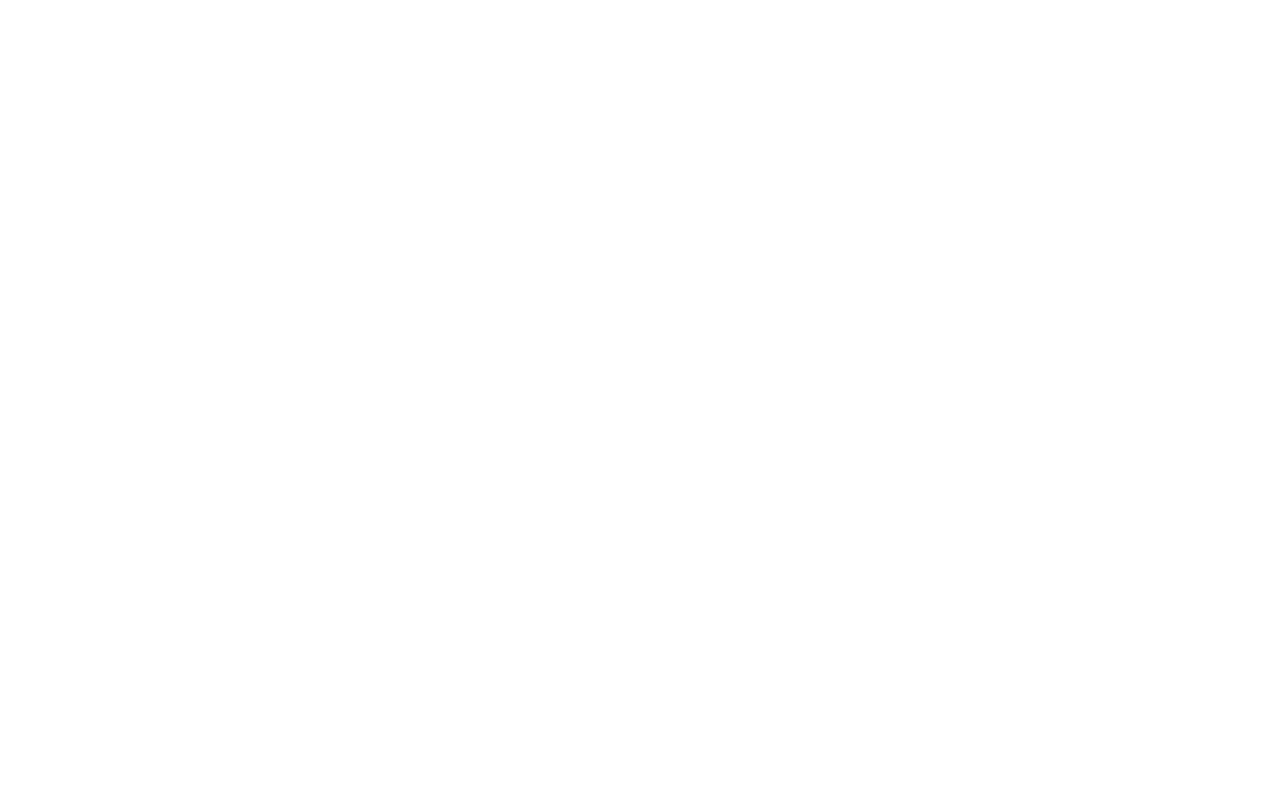
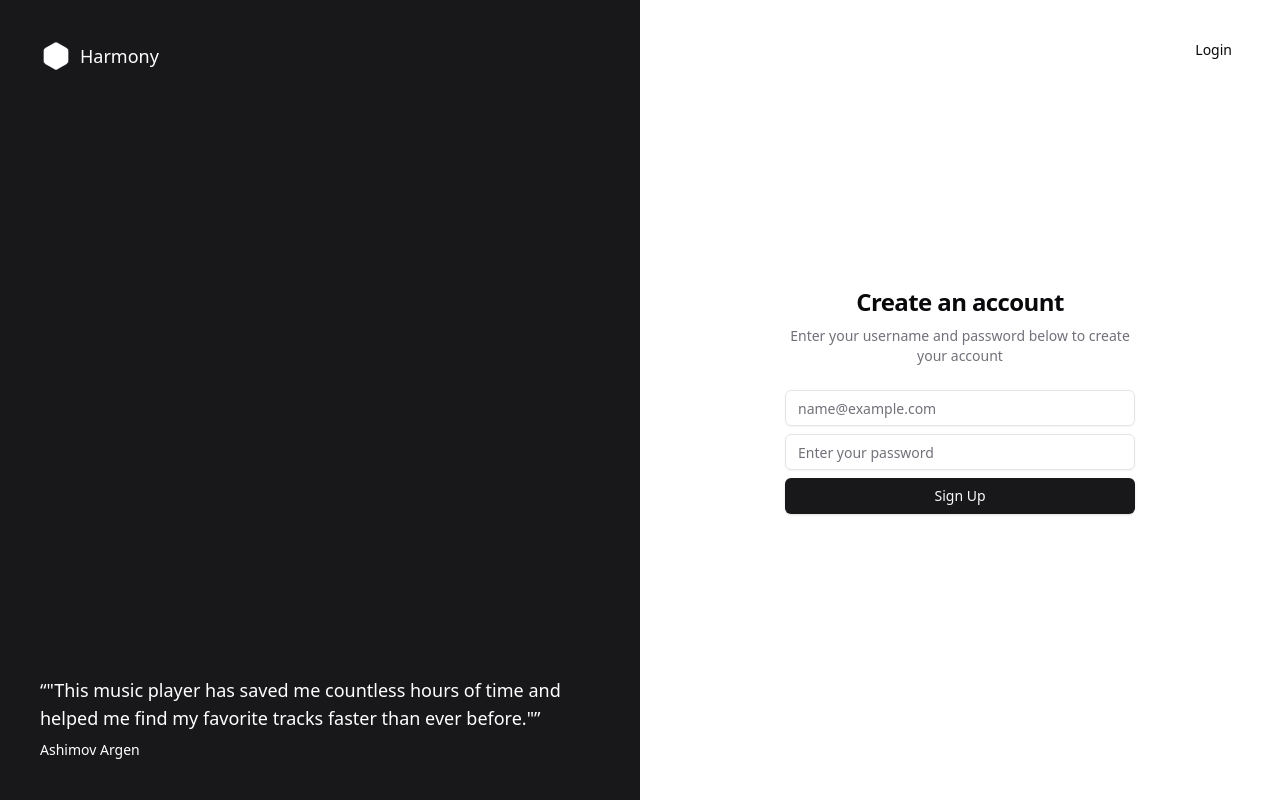
Before and after one commit to nenahui/spotify, a React (Vite) app in the folder front/: page /register in a window 1280 px wide. Before the commit this address had no page. Built offline with nearby package versions, Linux system fonts and the light colour scheme.

Commit message:
register page complete

```diff
--- a/front/src/App.tsx
+++ b/front/src/App.tsx
@@ -1,3 +1,4 @@
+import { Register } from '@/components/auth/register';
 import { Album } from '@/features/music/album';
 import { Artists } from '@/features/music/artists';
 import { Music } from '@/features/music/music';
@@ -15,6 +16,7 @@
         <Route path='artists/:id' element={<Album />} />
         <Route path='album/:id' element={<Tracks />} />
       </Route>
+      <Route path={'/register'} element={<Register />} />
     </Routes>
   );
 };
--- /dev/null
+++ b/front/src/components/auth/register.tsx
@@ -0,0 +1,43 @@
+import { UserAuthForm } from '@/components/components/authForm';
+import { buttonVariants } from '@/components/ui/button';
+import { cn } from '@/lib/utils';
+import { Link } from 'react-router-dom';
+
+export const Register = () => {
+  return (
+    <>
+      <div className='container relative hidden h-screen flex-col items-center justify-center md:grid lg:max-w-none lg:grid-cols-2 lg:px-0'>
+        <Link to='/' className={cn(buttonVariants({ variant: 'ghost' }), 'absolute right-4 top-4 md:right-8 md:top-8')}>
+          Login
+        </Link>
+        <div className='relative hidden h-full flex-col bg-muted p-10 text-white dark:border-r lg:flex'>
+          <div className='absolute inset-0 bg-zinc-900' />
+          <div className='relative z-20 flex items-center text-lg font-medium'>
+            <img src={'./logo.svg'} alt='logo' className='w-8 h-8 mr-2' />
+            Harmony
+          </div>
+          <div className='relative z-20 mt-auto'>
+            <blockquote className='space-y-2'>
+              <p className='text-lg'>
+                &ldquo;"This music player has saved me countless hours of time and helped me find my favorite tracks
+                faster than ever before."&rdquo;
+              </p>
+              <footer className='text-sm'>Ashimov Argen</footer>
+            </blockquote>
+          </div>
+        </div>
+        <div className='lg:p-8'>
+          <div className='mx-auto flex w-full flex-col justify-center space-y-6 sm:w-[350px]'>
+            <div className='flex flex-col space-y-2 text-center'>
+              <h1 className='text-2xl font-semibold tracking-tight'>Create an account</h1>
+              <p className='text-sm text-muted-foreground'>
+                Enter your username and password below to create your account
+              </p>
+            </div>
+            <UserAuthForm />
+          </div>
+        </div>
+      </div>
+    </>
+  );
+};
--- /dev/null
+++ b/front/src/components/components/authForm.tsx
@@ -0,0 +1,63 @@
+import { cn } from '@/lib/utils';
+import { Button } from '@/components/ui/button';
+import { Input } from '@/components/ui/input';
+import { Label } from '@/components/ui/label';
+import { Loader } from 'lucide-react';
+import React from 'react';
+
+export const UserAuthForm = ({ className, ...props }: React.HTMLAttributes<HTMLDivElement>) => {
+  const [isLoading, setIsLoading] = React.useState<boolean>(false);
+
+  async function onSubmit(event: React.SyntheticEvent) {
+    event.preventDefault();
+    setIsLoading(true);
+
+    setTimeout(() => {
+      setIsLoading(false);
+    }, 3000);
+  }
+
+  return (
+    <div className={cn('grid gap-6', className)} {...props}>
+      <form onSubmit={onSubmit}>
+        <div className='grid gap-2'>
+          <div className='grid gap-1'>
+            <Label className='sr-only' htmlFor='username'>
+              Username
+            </Label>
+            <Input
+              required
+              id='username'
+              placeholder='name@example.com'
+              type='username'
+              autoCapitalize='none'
+              autoComplete='username'
+              autoCorrect='off'
+              disabled={isLoading}
+            />
+          </div>
+
+          <div className='grid gap-1'>
+            <Label className='sr-only' htmlFor='password'>
+              Email
+            </Label>
+            <Input
+              required
+              id='password'
+              placeholder='Enter your password'
+              type='password'
+              autoCapitalize='none'
+              autoComplete='new-password'
+              autoCorrect='off'
+              disabled={isLoading}
+            />
+          </div>
+          <Button type='submit' disabled={isLoading}>
+            {isLoading && <Loader className='mr-2 h-4 w-4 animate-spin' />}
+            Sign Up
+          </Button>
+        </div>
+      </form>
+    </div>
+  );
+};
--- a/front/src/features/music/components/albumArtWork.tsx
+++ b/front/src/features/music/components/albumArtWork.tsx
@@ -11,11 +11,11 @@
   ContextMenuTrigger,
 } from '@/components/ui/context-menu';
 import React from 'react';
-import { Album } from '@/types';
+import { Cards } from '@/types';
 import { playlists } from '../data/playlists';
 
 interface Props extends React.HTMLAttributes<HTMLDivElement> {
-  album: Album;
+  album: Cards;
   aspectRatio?: 'portrait' | 'square';
   width?: number;
   height?: number;
--- a/front/src/features/music/components/albumSection.tsx
+++ b/front/src/features/music/components/albumSection.tsx
@@ -2,12 +2,12 @@
 import { ScrollArea, ScrollBar } from '@/components/ui/scroll-area';
 import { Separator } from '@/components/ui/separator';
 import { AlbumArtwork } from './albumArtWork';
-import { Album } from '@/types';
+import { Cards } from '@/types';
 
 interface AlbumSectionProps {
   title: string;
   description: string;
-  albums: Album[];
+  albums: Cards[];
   albumWidth: number;
   albumHeight: number;
   aspectRatio: 'portrait' | 'square';
--- a/front/src/features/music/data/albums.ts
+++ b/front/src/features/music/data/albums.ts
@@ -1,6 +1,6 @@
-import type { Album } from '@/types';
+import type { Cards } from '@/types';
 
-export const listenNowAlbums: Album[] = [
+export const listenNowAlbums: Cards[] = [
   {
     name: 'React Rendezvous',
     artist: 'Ethan Byte',
@@ -23,7 +23,7 @@
   },
 ];
 
-export const madeForYouAlbums: Album[] = [
+export const madeForYouAlbums: Cards[] = [
   {
     name: 'Thinking Components',
     artist: 'Lena Logic',
```
